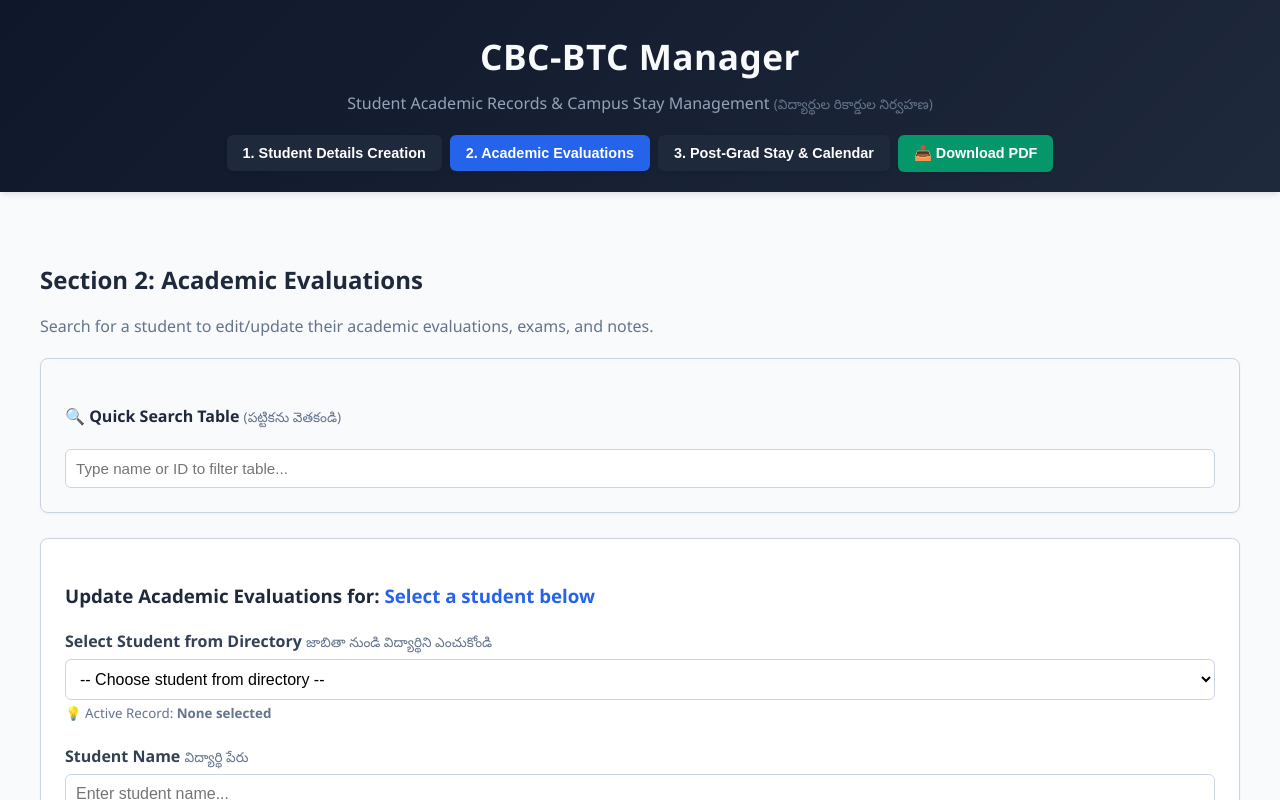
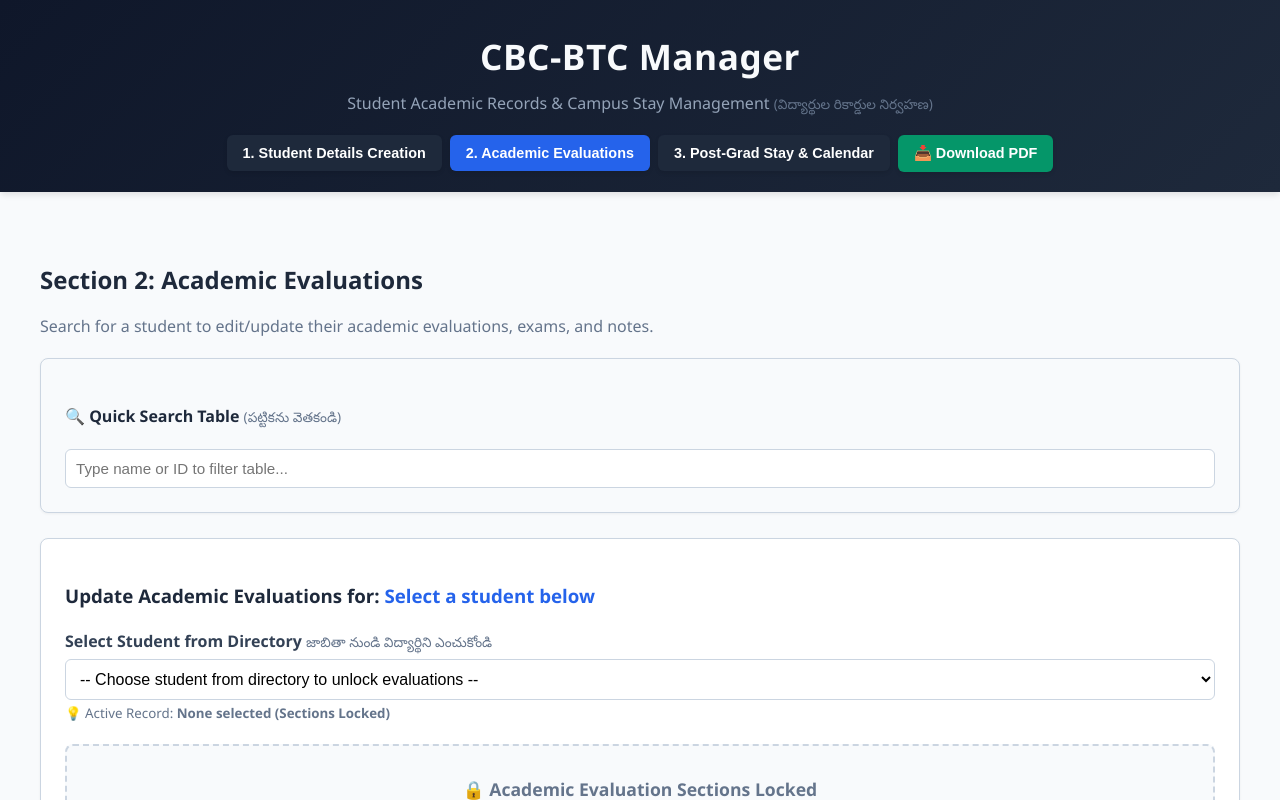
Before and after one commit to pramilaaztraining/cbc-students-manager, a React (Create React App) app: page / in a window 1280 px wide. Both pictures are taken after a click on the button "2. Academic Evaluations". Shown: the top 800 px of the page. Built offline with nearby package versions, Linux system fonts and the light colour scheme.

Commit message:
nly after the ID is selected - allow other sections to be editablee

```diff
--- a/src/AcademicEvaluationsScreen.jsx
+++ b/src/AcademicEvaluationsScreen.jsx
@@ -14,7 +14,6 @@ export default function AcademicEvaluationsScreen({
   const [searchTerm, setSearchTerm] = useState('');
   const [selectedStudentId, setSelectedStudentId] = useState('');
 
-  // Keep the dropdown synchronized with active formData ID
   useEffect(() => {
     if (formData && formData.id) {
       setSelectedStudentId(String(formData.id));
@@ -47,7 +46,6 @@ export default function AcademicEvaluationsScreen({
         const file = e.target.files[0];
         value = file ? file.name : '';
       } else if (type === 'number' && fieldKey.includes('Permissions')) {
-        // Strictly prevent permissions from dropping below 0
         const num = Number(e.target.value);
         value = isNaN(num) ? 0 : Math.max(0, num);
       } else {
@@ -182,8 +180,8 @@ export default function AcademicEvaluationsScreen({
 
         {formData.id && <input type="hidden" name="id" value={formData.id} />}
 
-        {/* FULLY SCROLLABLE NATIVE DROPDOWN SELECTOR */}
-        <div className="input-group" style={{ position: 'relative' }}>
+        {/* STUDENT SELECTION DROPDOWN (ALWAYS ACCESSIBLE TO UNLOCK SECTIONS) */}
+        <div className="input-group" style={{ position: 'relative', marginBottom: '20px' }}>
           <label>Select Student from Directory <span className="telugu-label">జాబితా నుండి విద్యార్థిని ఎంచుకోండి</span></label>
           <select
             value={selectedStudentId}
@@ -203,7 +201,7 @@ export default function AcademicEvaluationsScreen({
             }}
             style={{ width: '100%', padding: '10px', borderRadius: '6px', border: '1px solid #cbd5e1', fontSize: '1rem', background: '#fff' }}
           >
-            <option value="">-- Choose student from directory --</option>
+            <option value="">-- Choose student from directory to unlock evaluations --</option>
             {rows.map(row => (
               <option key={row.id} value={row.id}>
                 ID: {row.id} - {row.name} {row.district ? `(${row.district})` : ''}
@@ -211,10 +209,18 @@ export default function AcademicEvaluationsScreen({
             ))}
           </select>
           <small style={{ color: '#64748b', marginTop: '4px' }}>
-            💡 Active Record: <strong>{formData.id ? `ID #${formData.id} - ${formData.name}` : 'None selected'}</strong>
+            💡 Active Record: <strong>{formData.id ? `ID #${formData.id} - ${formData.name}` : 'None selected (Sections Locked)'}</strong>
           </small>
         </div>
 
+        {/* CONDITIONAL LOCK: SECTIONS REMAIN HIDDEN UNTIL A VALID STUDENT ID IS SELECTED */}
+        {!formData.id ? (
+          <div style={{ padding: '30px', textAlign: 'center', background: '#f8fafc', border: '2px dashed #cbd5e1', borderRadius: '8px', color: '#64748b' }}>
+            <p style={{ fontSize: '1.1rem', fontWeight: '600', margin: '0 0 8px 0' }}>🔒 Academic Evaluation Sections Locked</p>
+            <p style={{ margin: 0, fontSize: '0.9rem' }}>Please select a student from the directory dropdown above to unlock and configure evaluations.</p>
+          </div>
+        ) : (
+          <>
             <div className="input-group">
               <label>Student Name <span className="telugu-label">విద్యార్థి పేరు</span></label>
               <input
@@ -296,11 +302,10 @@ export default function AcademicEvaluationsScreen({
               </div>
             </div>
 
-        <div className="form-actions" style={{ display: 'flex', gap: '10px' }}>
+            <div className="form-actions" style={{ display: 'flex', gap: '10px', marginTop: '20px' }}>
               <button type="submit" className="save-btn">
-            {formData.id ? `Update Academic Records [ID: ${formData.id}]` : 'Save Academic Records'}
+                Update Academic Records [ID: {formData.id}]
               </button>
-          {formData.id && (
               <button
                 type="button"
                 onClick={() => {
@@ -309,10 +314,11 @@ export default function AcademicEvaluationsScreen({
                 }}
                 style={{ padding: '12px 24px', background: '#64748b', color: '#fff', border: 'none', borderRadius: '6px', cursor: 'pointer' }}
               >
-              Clear Selection
+                Clear Selection & Lock
               </button>
+            </div>
+          </>
         )}
-        </div>
       </form>
 
       <div className="summary-section">
```
Lines whose indentation alone changed are shown as unchanged.
